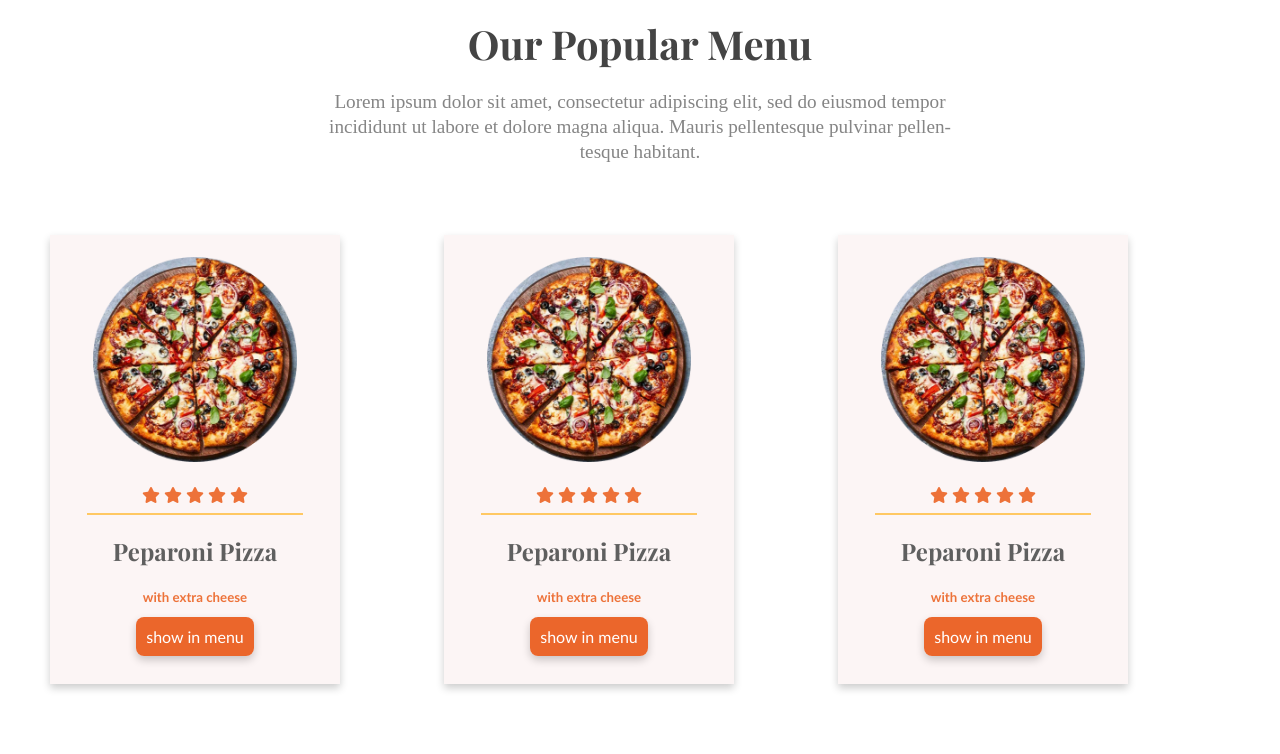
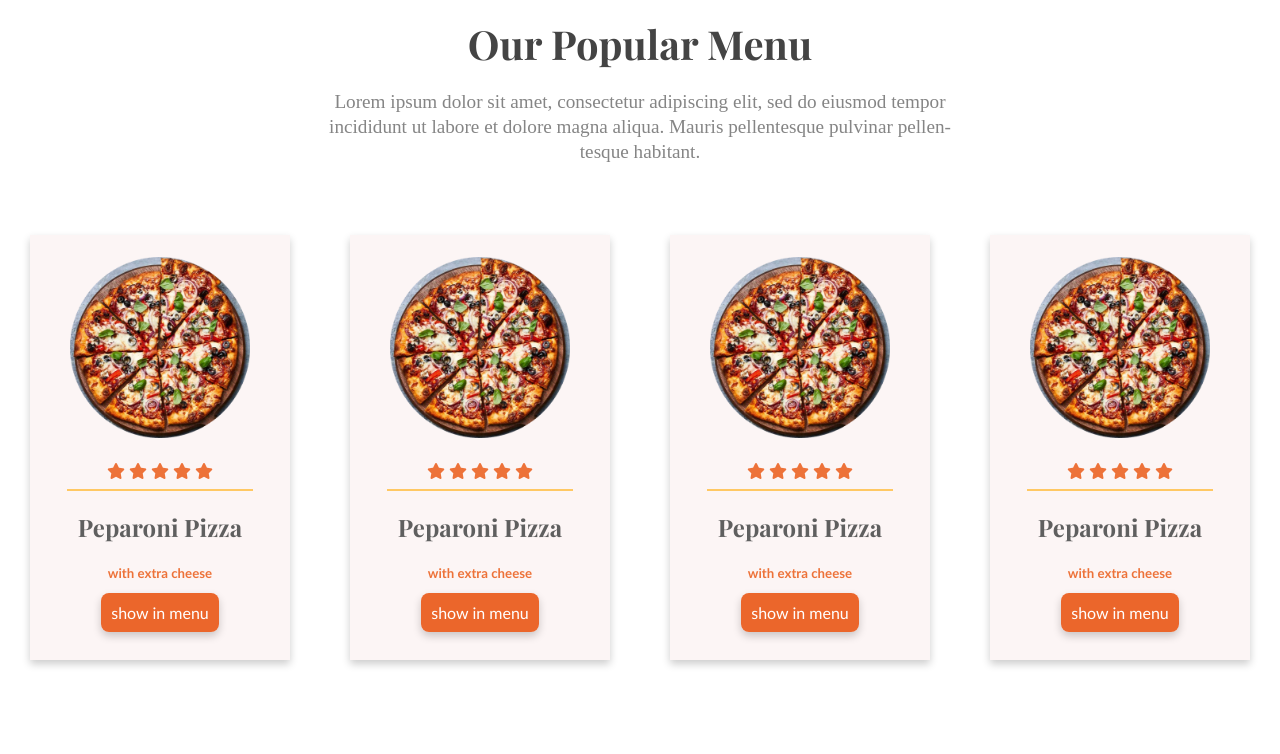
Before and after one commit to NabilRaiyan/Pizza-Market, a PHP site: page /views/home.php in a window 1280 px wide. Shown: the part 1492-2246 px from the top of the page. After the commit the page ends 2159 px from the top, so only its background shows below. Run offline with PHP 8.4, Linux system fonts and the light colour scheme; some web fonts are replaced.

Commit message:
adding cart styling

```diff
--- a/styles/styles.css
+++ b/styles/styles.css
@@ -289,12 +289,10 @@ body{
 .card{
     background-color: #FCF5F5;
     box-shadow: 0 4px 8px 0 rgba(0,0,0,0.2);
-    margin: 50px;
+    margin: 50px 30px;
     padding: 17px;
-    height: 40%;
+    height: 35%;
     width: 20%;
-    display: inline-block;
-
 }
 .rating{
     color: var(--rating-color);
@@ -343,8 +341,7 @@ body{
 
 .best-seller-menu{
     margin: 20px auto;
-    display: flexbox;
-    align-items: flex-start;
+    display: flex;
     justify-content: space-between;
 
 }
--- a/views/home.php
+++ b/views/home.php
@@ -88,12 +88,11 @@
 
     <div class="best-seller-menu">
         <?php
-            for ($i = 0; $i <= 2; $i++ ){
+            for ($i = 0; $i <= 3; $i++ ){
                 include "./popularItemCart.php";
             }
         ?>
     </div>
-
 
     </div>
 </div>
```
